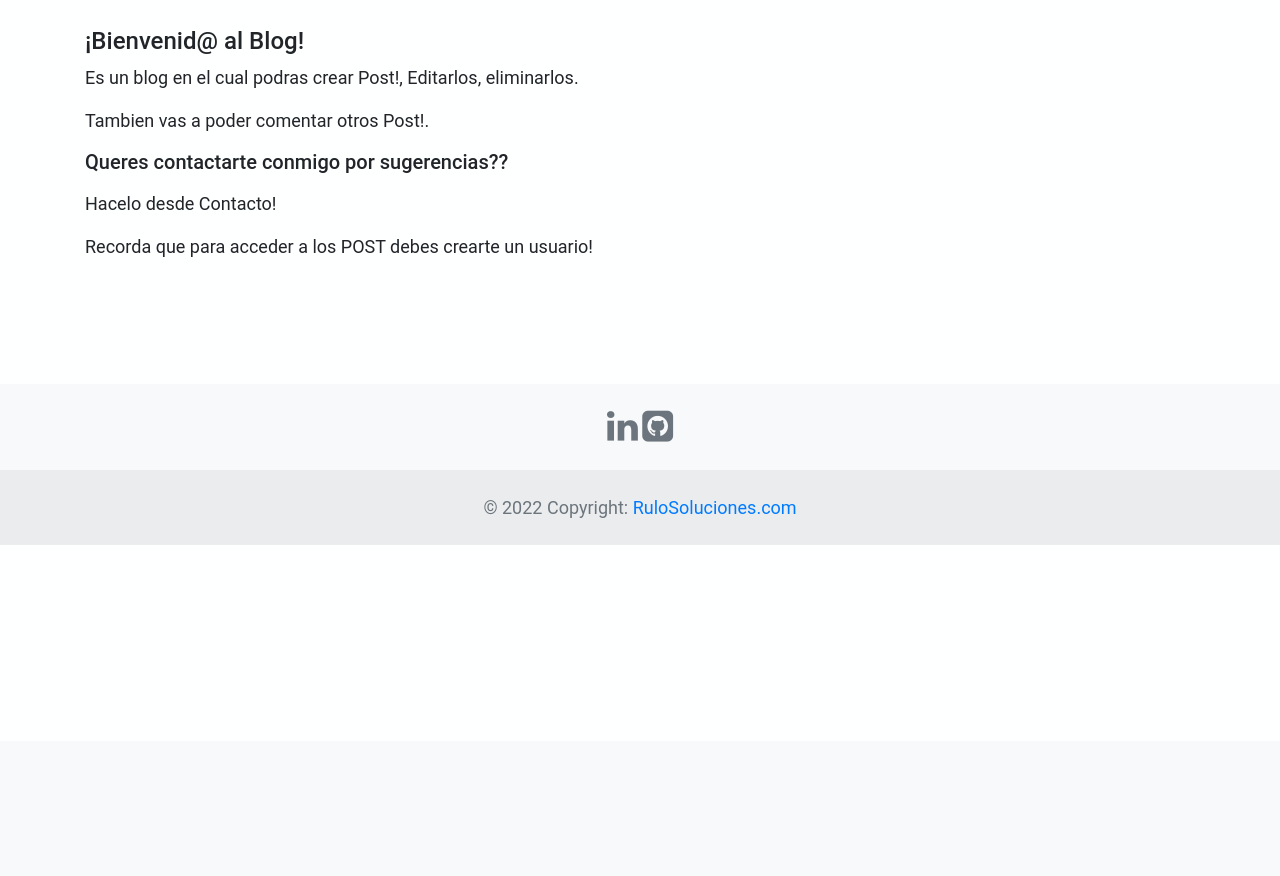
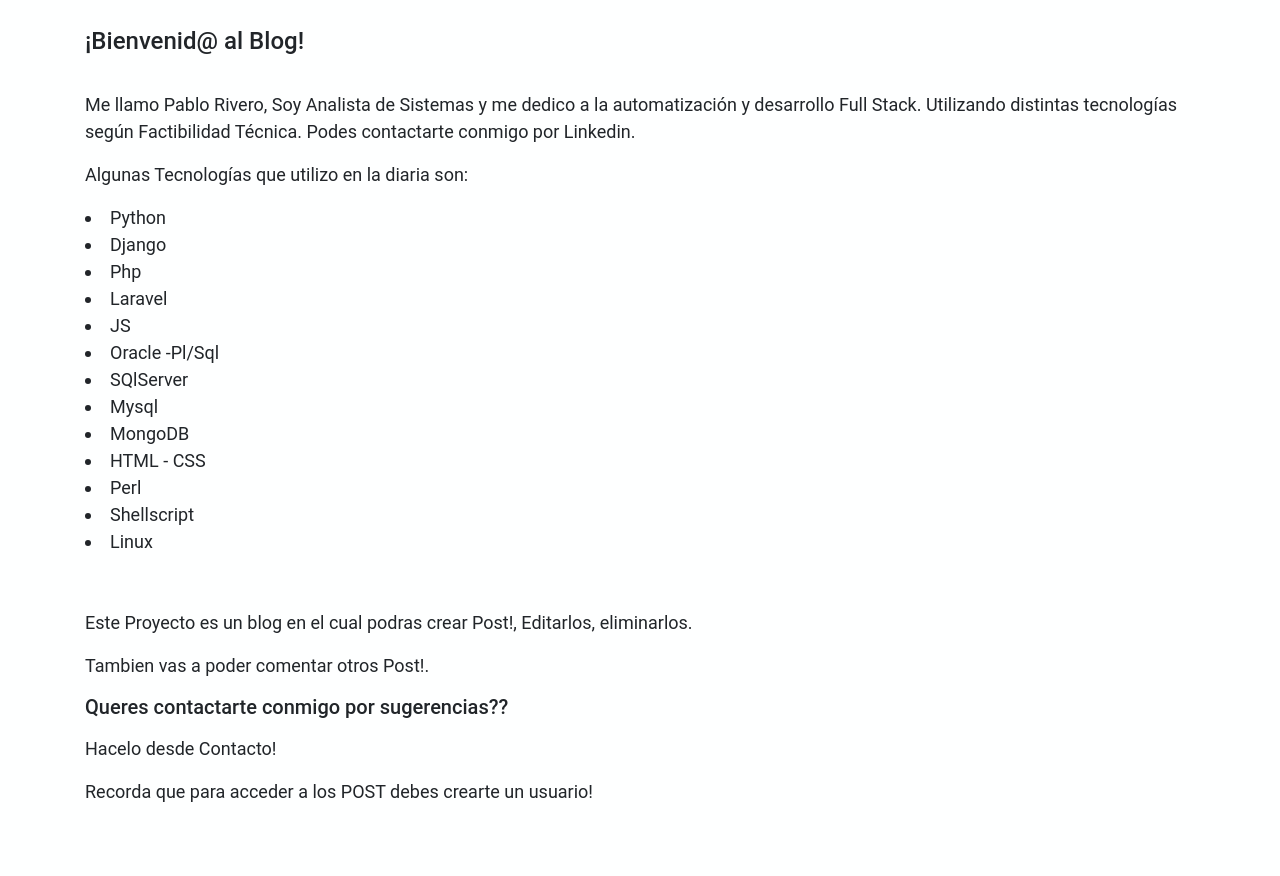
Before and after one commit to pablofrivero/ProyectoBlogDjango, a Django app: page /AppBlog/acerca/ in a window 1280 px wide. Shown: the part 59-935 px from the top of the page. Before the commit the page ends 604 px from the top, so only its background shows below. Run offline with Django 4.2, Linux system fonts and the light colour scheme; some libraries are stand-ins or nearby versions.

Commit message:
Fase10: Subo casos de prueba, actualizo Readme y ACerca de

```diff
--- a/ProyectoBlogDjango/AppBlog/templates/AppBlog/acerca.html
+++ b/ProyectoBlogDjango/AppBlog/templates/AppBlog/acerca.html
@@ -8,8 +8,54 @@
 {% block content %}
     <br>
     <h4>¡Bienvenid@ al Blog!</h4>
+    <br>
+    <p>Me llamo Pablo Rivero, Soy Analista de Sistemas y me dedico a la automatización y desarrollo Full Stack. Utilizando distintas tecnologías según Factibilidad Técnica.
+        Podes contactarte conmigo por Linkedin.
+    </p>
+    <p>Algunas Tecnologías que utilizo en la diaria son:</p>
+    <li>
+        Python
+    </li>
+    <li>
+        Django
+    </li>
+    <li>
+        Php
+    </li>
+    <li>
+        Laravel
+    </li>
+    <li>
+        JS
+    </li>
+    <li>
+         Oracle -Pl/Sql
+    </li>
+    <li>
+        SQlServer
+    </li>
+    <li>
+        Mysql
+    </li>
+    <li>
+        MongoDB
+    </li>
+    <li>
+        HTML - CSS
+    </li>
+    <li>
+         Perl
+    </li>
+    <li>
+        Shellscript
+   </li>
+   <li>
+    Linux
+    </li>
+    <br>
+    <br>
     <p>
-    Es un blog en el cual podras crear Post!, Editarlos, eliminarlos.</p>
+    Este Proyecto es un blog en el cual podras crear Post!, Editarlos, eliminarlos.</p>
     <p>
     Tambien vas a poder comentar otros Post!. </p>
     <p><h5>Queres contactarte conmigo por sugerencias??</h5></p>
```
Also changed, not shown: ProyectoBlogDjango/db.sqlite3, ProyectoBlogDjango/media/avatares/IMG_5909.jpg (added), 1 other file.
